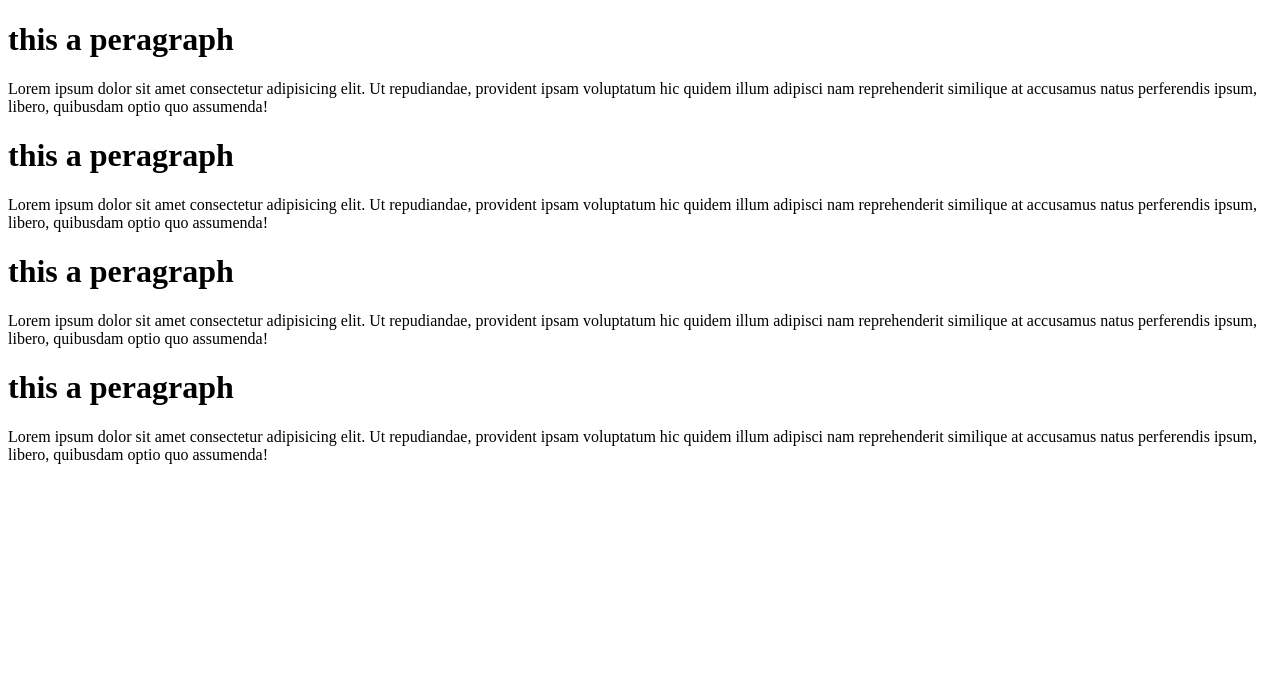
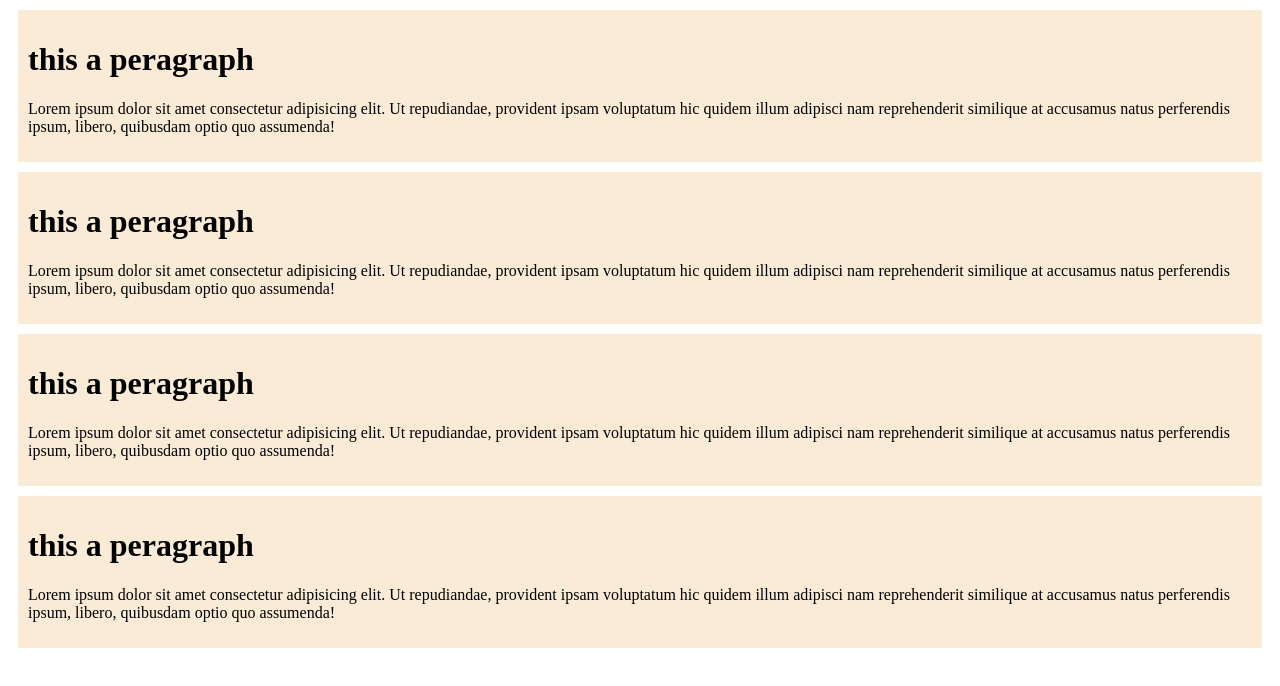
Before and after one commit to Mahedihasanimam/my-first-website, a plain HTML site: page index.html in a window 1280 px wide. Drawn offline with Linux system fonts and the light colour scheme.

Commit message:
added a new css file

```diff
--- a/index.html
+++ b/index.html
@@ -4,6 +4,7 @@
     <meta charset="UTF-8">
     <meta name="viewport" content="width=device-width, initial-scale=1.0">
     <title>this is my first website</title>
+    <link rel="stylesheet" href="style.css">
 </head>
 <body>
     <div>
--- /dev/null
+++ b/style.css
@@ -0,0 +1,5 @@
+div{
+    background-color: antiquewhite;
+  padding: 10px;
+  margin: 10px;
+}
```
